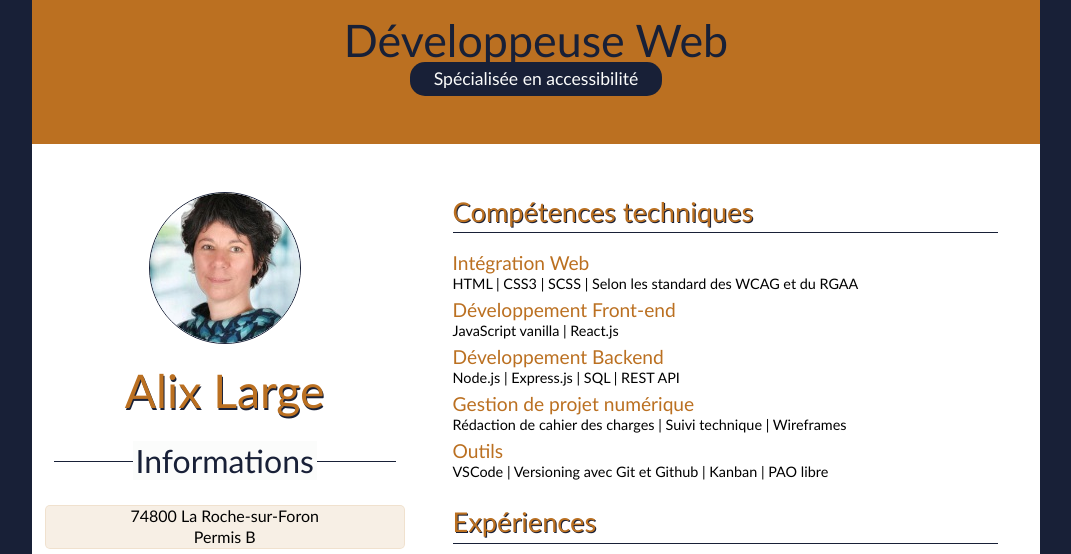
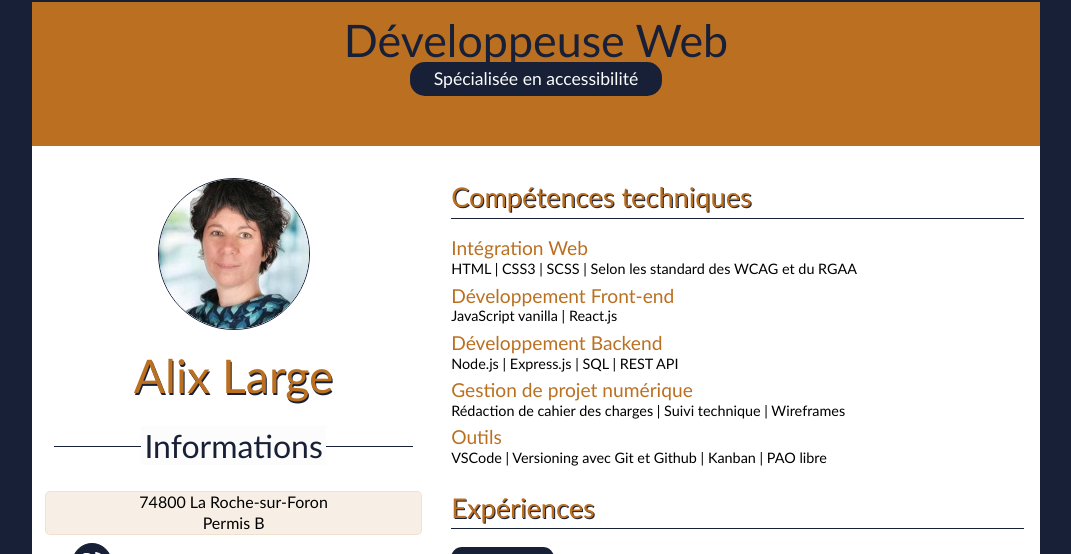
Before and after one commit to alix-large/alix-large.github.io, a website built with Parcel: page src/index.html in a window 1280 px wide. Shown: the top 554 px of the page, without its empty margins (104-1175 px from the left). Built offline with nearby package versions, Linux system fonts and the light colour scheme.

Commit message:
Modified header position

```diff
--- a/src/styles/components/_bloc.scss
+++ b/src/styles/components/_bloc.scss
@@ -6,8 +6,8 @@
 
     @include mixin.big {
         width: 60%;
-        margin :6rem 1.6rem 1rem 1.2rem;
     }
+
     @include mixin.printA4 {
         width : 60%;
     }
--- a/src/styles/components/_header.scss
+++ b/src/styles/components/_header.scss
@@ -10,7 +10,7 @@
     justify-content: space-between;
     align-items: center;
     display: flex;
-    position: fixed;
+    position: sticky;
     top: 0;
     left: 0;
 
--- a/src/styles/components/_intro.scss
+++ b/src/styles/components/_intro.scss
@@ -8,7 +8,6 @@
 
     @include mixin.big {
         width : 40%;
-        margin-top: 6rem;
     }
 
     @include mixin.printA4 {
--- a/src/styles/components/_page.scss
+++ b/src/styles/components/_page.scss
@@ -6,7 +6,6 @@
         max-width : 63rem;
         display: block;
         margin: auto;
-        margin: 22vh auto auto;
         padding-top: 1rem;
 
 
@@ -21,8 +20,6 @@
          @include mixin.big {
                 background-color: rgb(255, 255, 255);
                 display: flex;
-                margin : 1rem auto;
-                margin : 8vh auto auto;
             }
 
 }
```
Also changed, not shown: 2 other files.
